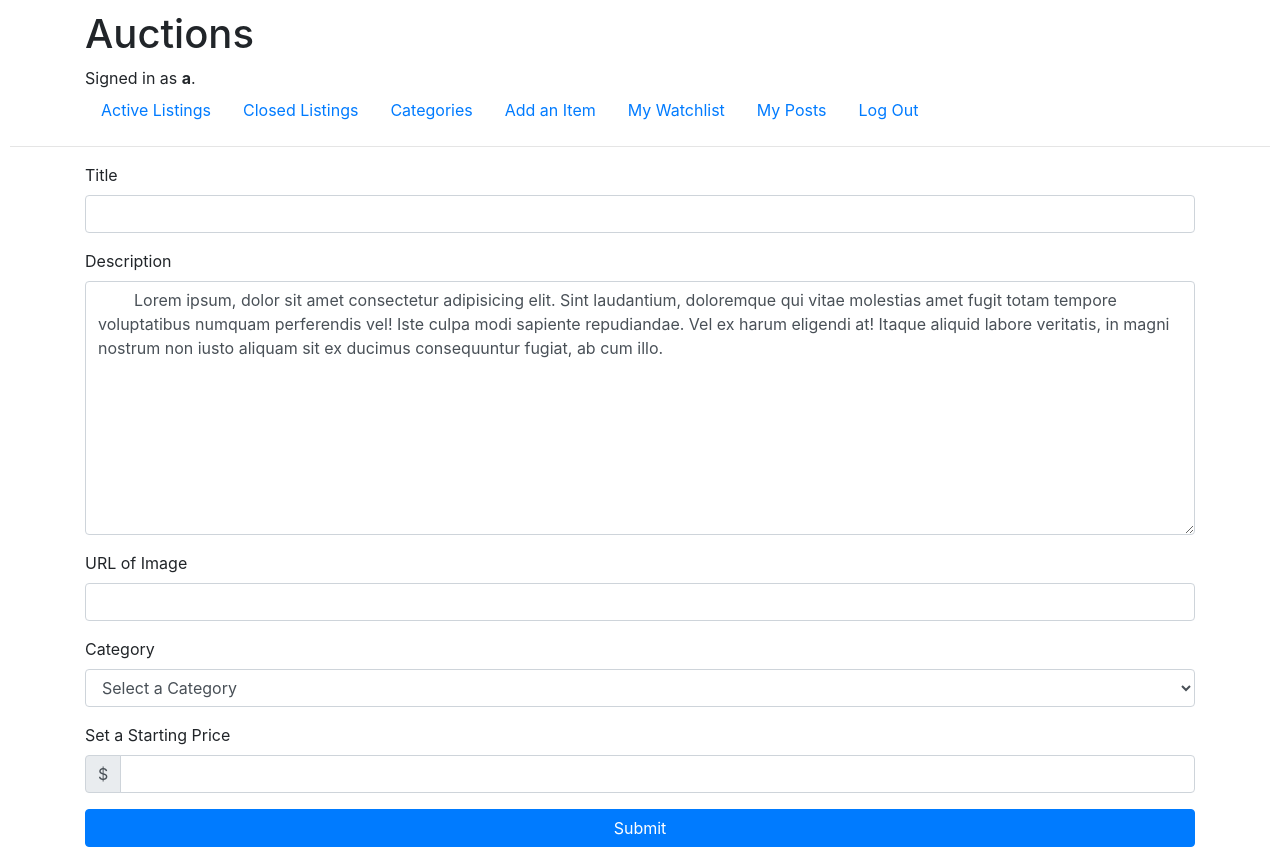
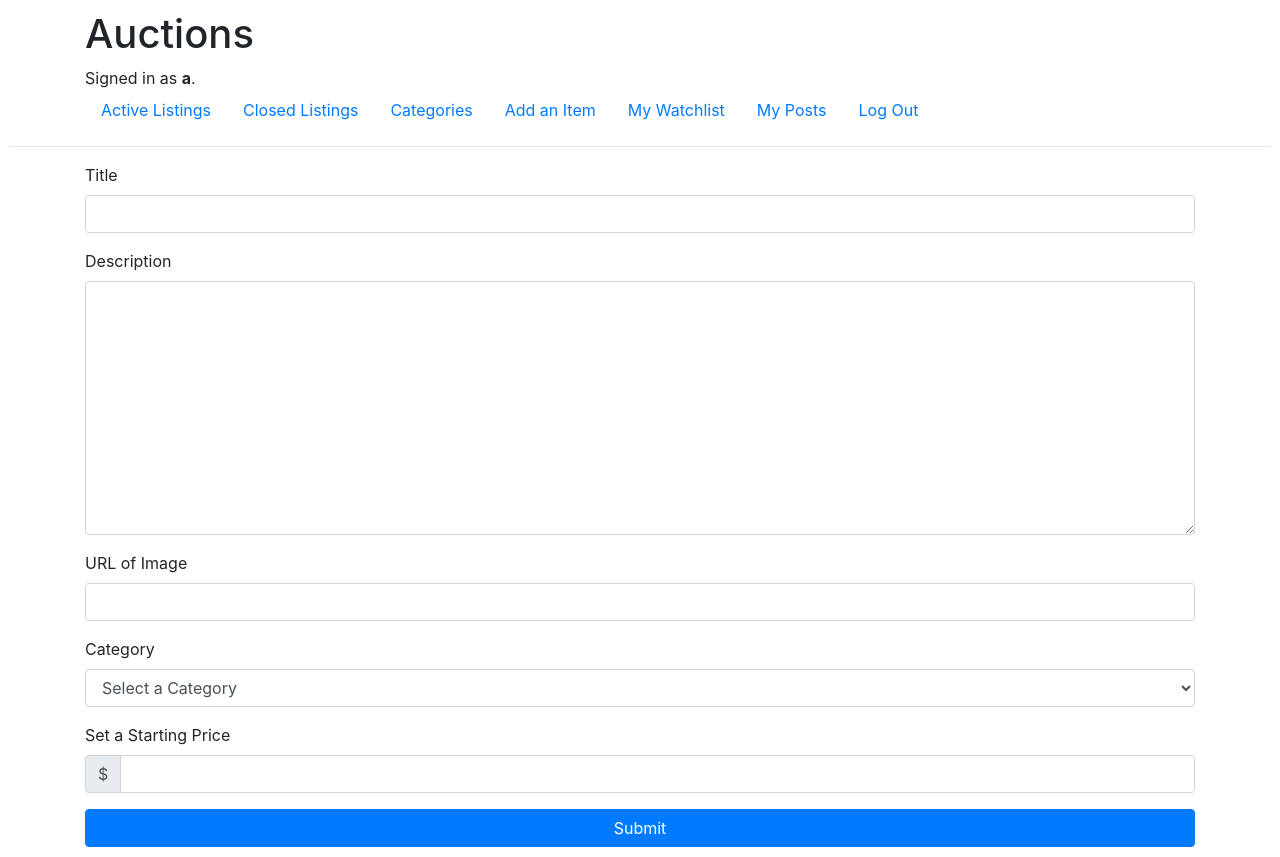
Before and after one commit to KaziShoaib/CS50-Web-Commerce, a Django app: page /create in a window 1280 px wide. Run offline with Django 3.2, Linux system fonts and the light colour scheme; a user stored in the database is signed in; data comes from the database, SQL or seed files in the repository; both versions use the stored data as it was after the commit; some libraries are stand-ins or nearby versions.

Commit message:
automated commit by submit50

```diff
--- a/auctions/templates/auctions/create.html
+++ b/auctions/templates/auctions/create.html
@@ -10,9 +10,7 @@
     </div>
     <div class="form-group">
       <label for="description">Description</label>
-      <textarea name="description" class="form-control" id="" cols="30" rows="10">
-        Lorem ipsum, dolor sit amet consectetur adipisicing elit. Sint laudantium, doloremque qui vitae molestias amet fugit totam tempore voluptatibus numquam perferendis vel! Iste culpa modi sapiente repudiandae. Vel ex harum eligendi at! Itaque aliquid labore veritatis, in magni nostrum non iusto aliquam sit ex ducimus consequuntur fugiat, ab cum illo.
-      </textarea>
+      <textarea name="description" class="form-control" id="" cols="30" rows="10"></textarea>
     </div>
     <div class="form-group">
       <label for="image_url">URL of Image</label>
```
Also changed, not shown: db.sqlite3.
